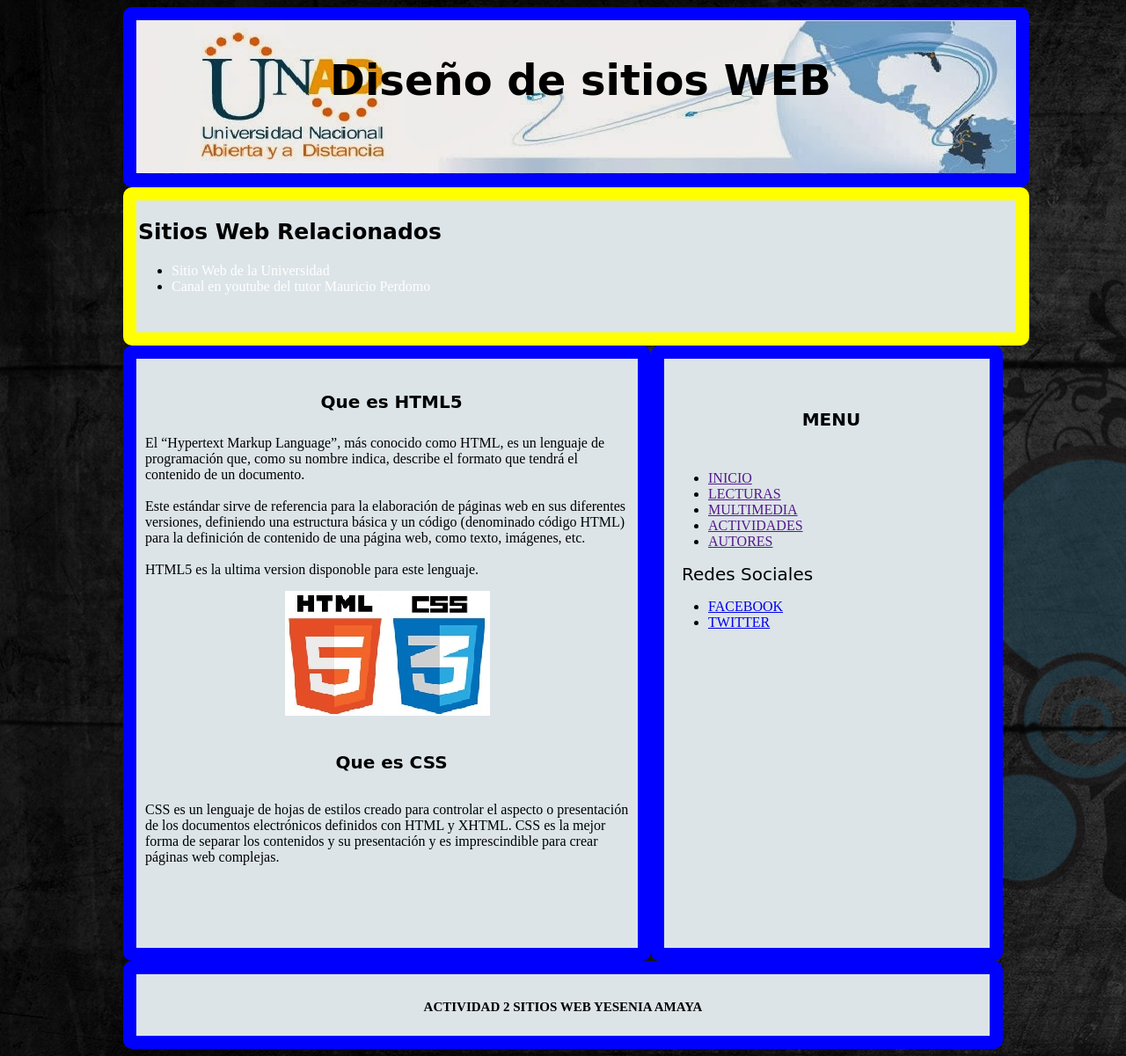
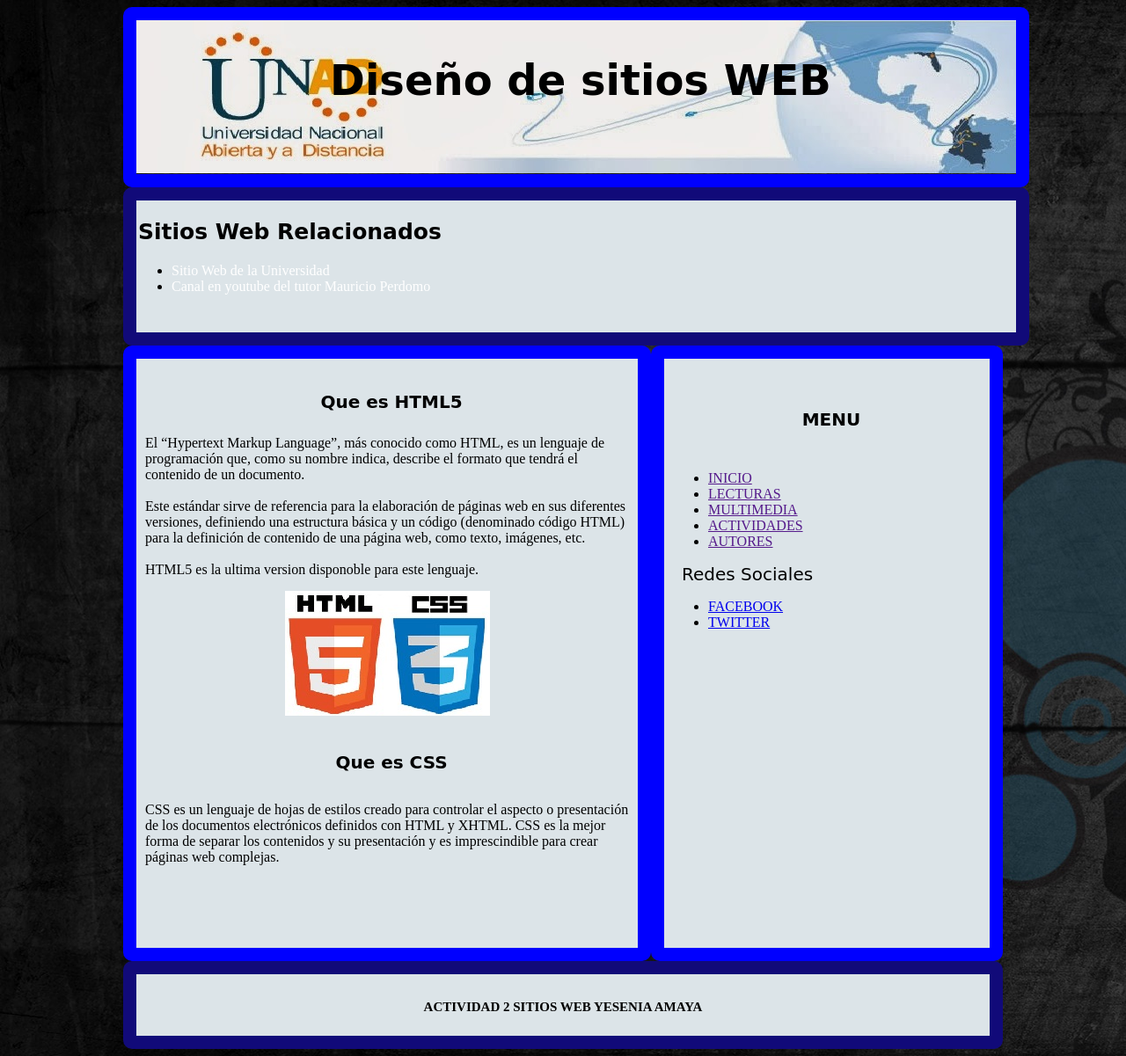
Before and after one commit to samayach20/samayach20.github.io, a plain HTML site: page index.html in a window 1280 px wide. Shown: the whole page at 88% size. Drawn offline with Linux system fonts and the light colour scheme; a web font is replaced by a local one.

Commit message:
Add files via upload

```diff
--- a/estilos/estilos.css
+++ b/estilos/estilos.css
@@ -43,7 +43,7 @@ nav{
 	height: 150px;
 	background-color: #DCE4E8;
 	border-radius: 10px;
-	border: 15px solid yellow;
+	border: 15px solid #110A79;
 
 }
 
@@ -126,7 +126,7 @@ footer {
 	height: 50px;
 	background-color: #DCE4E8;
 	clear: both;
-	border: 15px solid blue;
+	border: 15px solid #110A79;
 	border-radius: 10px;
 
 }
```
Also changed, not shown: 1 other file.
